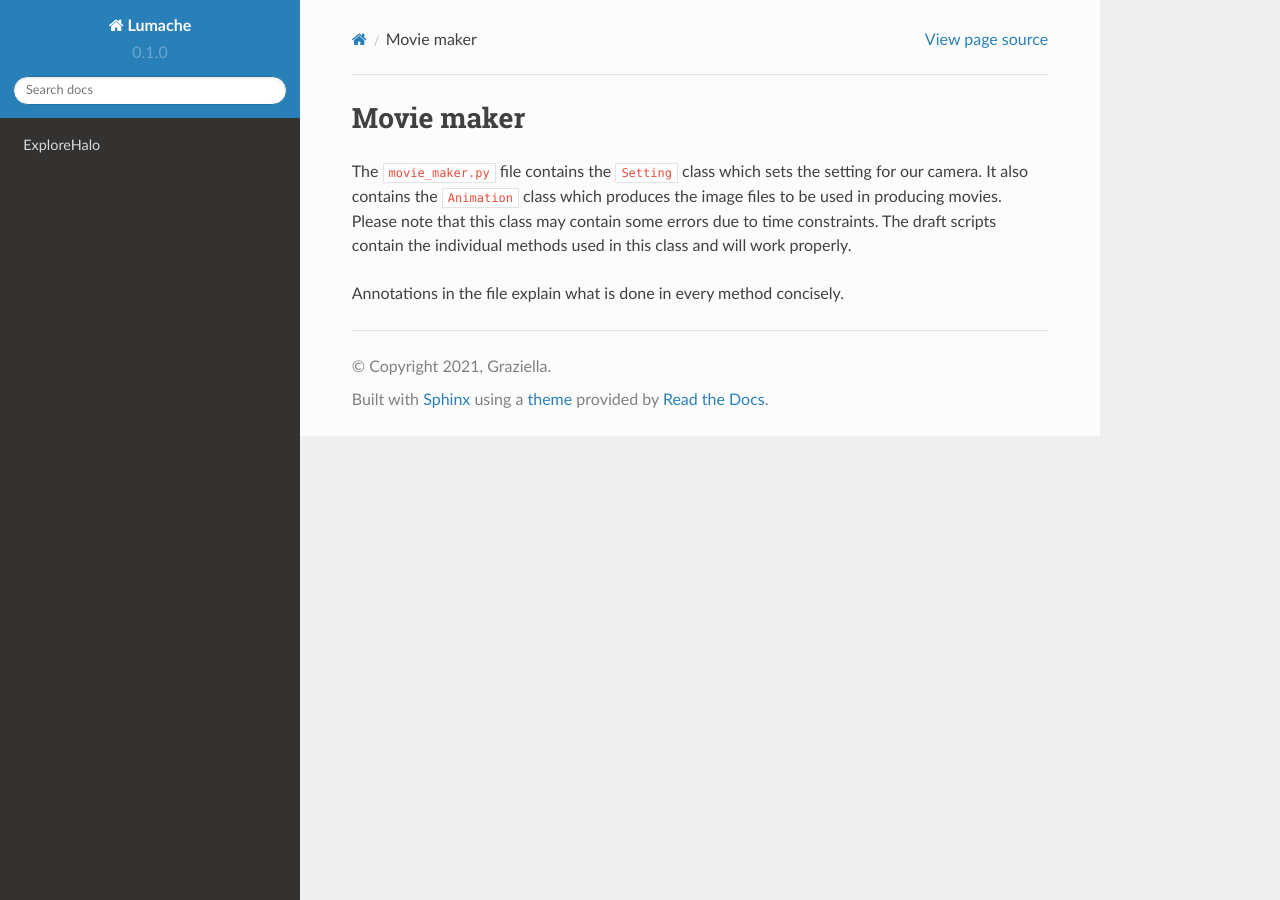
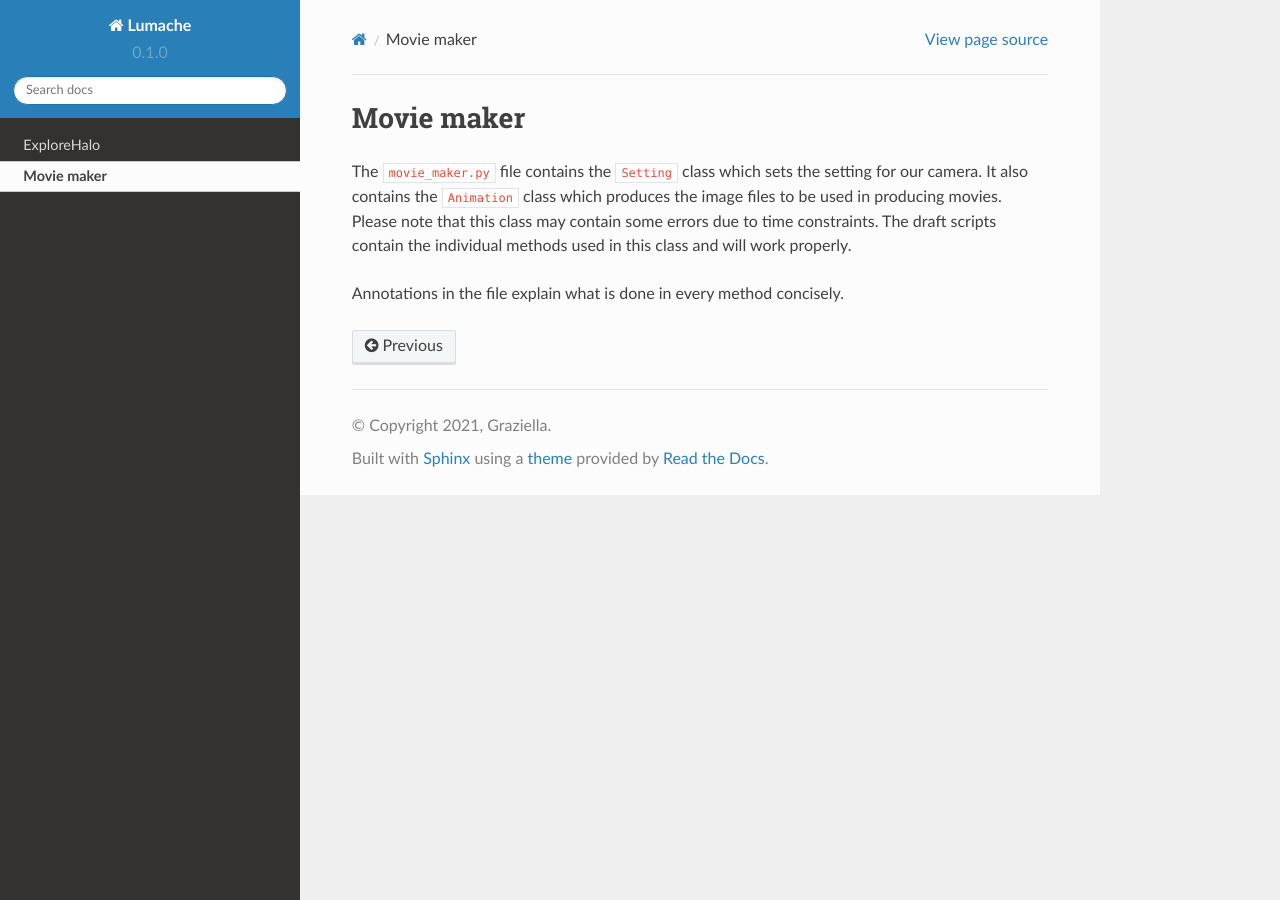
Before and after one commit to faantoniadou/Visualising-the-Cosmos, a Sphinx documentation site: the page built from docs/source/movie_maker.rst, in a window 1280 px wide. Built offline with Sphinx 7.4.7 and the Read the Docs theme 2.0.0, drawn with Linux system fonts in a browser that asks for light colours; pages that are not in the unit, such as notebooks, are missing from menus.

Commit message:
Update index.rst

```diff
--- a/docs/source/index.rst
+++ b/docs/source/index.rst
@@ -19,4 +19,4 @@ Contents
 
    ExploreHalo
 
-   movie maker
+   movie_maker
```
